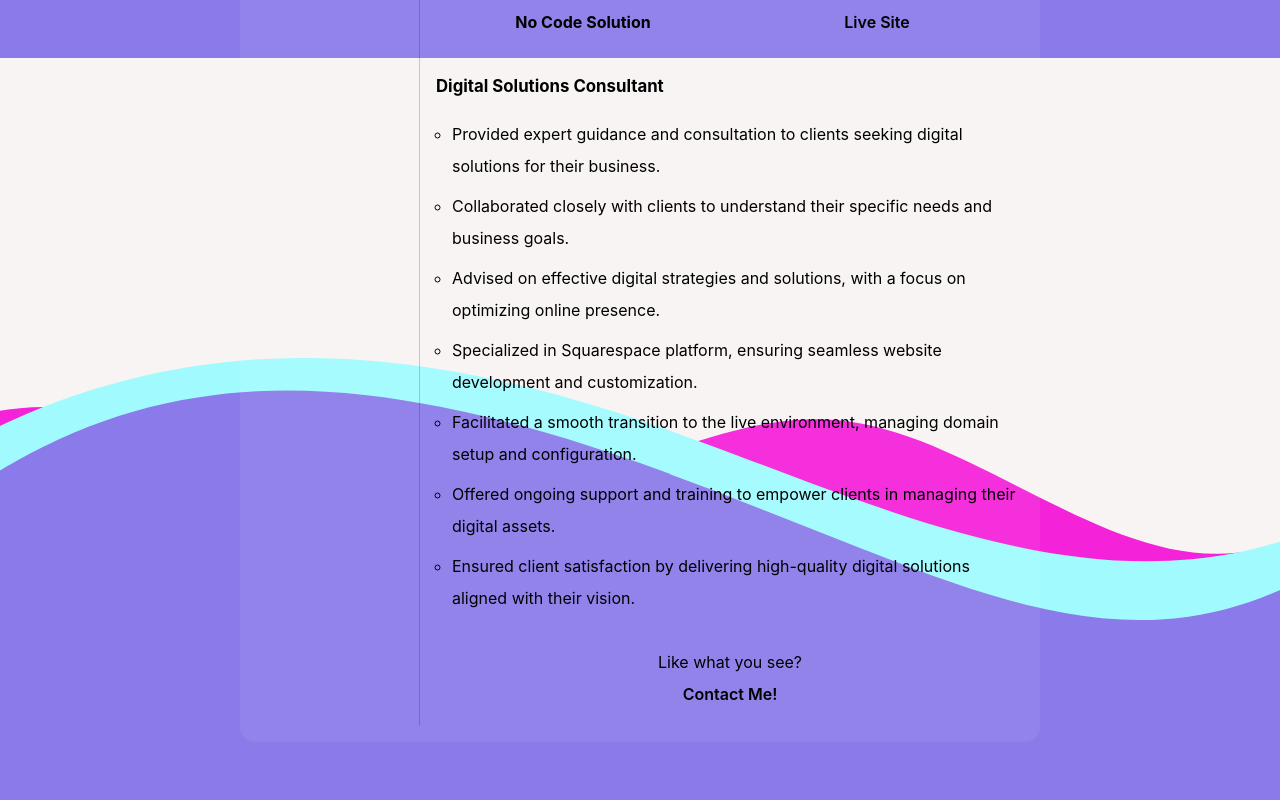
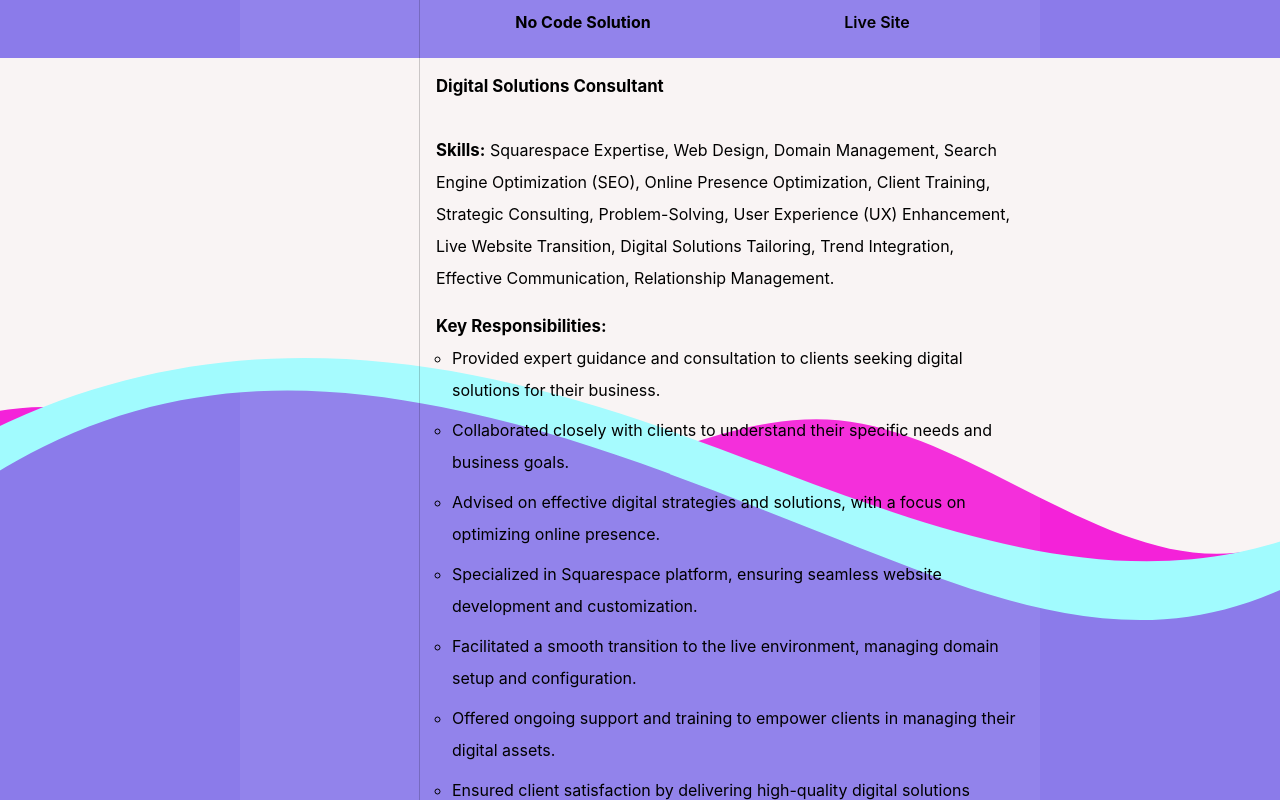
Before and after one commit to Gustavo0623/Gustavo-M-Portfolio, a React (Create React App) app in the folder frontend/: page /projects in a window 1280 px wide. Shown: the part 740-1540 px from the top of the page. Built offline with nearby package versions, Linux system fonts and the light colour scheme.

Commit message:
add skills to frontend projects

```diff
--- a/frontend/src/components/FtDetails.js
+++ b/frontend/src/components/FtDetails.js
@@ -6,7 +6,8 @@ function FTDetails () {
     return (
         <div id='fitTrack' className='fade-in'>
             <p className='msg' id='proj-role'><b className='msg role'>Project Lead</b></p>
-
+            <p className='msg'><b className='msg role'>Skills:</b> Team Leadership, Project Planning, Project Execution, Time Management, Project Communication, Collaboration, Agile Methodology, Web Development, Application Development, Website Maintenance, Feature Presentation, Functionalities Presentation.</p>
+            <b className='msg role'>Key Responsibilities:</b>
             <ul className='detail-list'>
                 <li className='list-item fade-in'>Led a three-member team to develop a fitness tracker application as the final project of a software development bootcamp</li>
                 <li className='list-item fade-in'>Oversaw the project planning and execution, ensuring the project was completed on time</li>
--- a/frontend/src/components/GWSD.js
+++ b/frontend/src/components/GWSD.js
@@ -5,7 +5,8 @@ const GWDetails = () => {
     return (
         <div id='fitTrack' className='fade-in'>
             <p className='msg' id='proj-role'><b className='msg role'>Digital Solutions Consultant</b></p>
-
+            <p className='msg'><b className='msg role'>Skills:</b> Squarespace Expertise, Web Design, Domain Management, Search Engine Optimization (SEO), Online Presence Optimization, Client Training, Strategic Consulting, Problem-Solving, User Experience (UX) Enhancement, Live Website Transition, Digital Solutions Tailoring, Trend Integration, Effective Communication, Relationship Management.</p>
+            <b className='msg role'>Key Responsibilities:</b>
             <ul className='detail-list'>
                 <li className='list-item fade-in'>Provided expert guidance and consultation to clients seeking digital solutions for their business.</li>
                 <li className='list-item fade-in'>Collaborated closely with clients to understand their specific needs and business goals.</li>
--- a/frontend/src/components/GoDetails.js
+++ b/frontend/src/components/GoDetails.js
@@ -6,7 +6,8 @@ function GoDetails () {
     return (
         <div id='fitTrack' className='fade-in'>
             <p className='msg' id='proj-role'><b className='msg role'>Project Developer </b></p>
-
+            <p className='msg'><b className='msg role'>Skills:</b> React, HTML, CSS, Bootstrap, Node, Express, PostgreSQL, Full-stack Development, Responsive Design, UX/UI Design, Game Logic, Testing, Debugging, Project Management, Technical Writing</p>
+            <b className='msg role'>Key Responsibilities:</b>
             <ul className='detail-list'>
                 <li className='list-item fade-in'>Designing and developing the client-side of "Go-Bird-Go" using React, HTML, CSS, and Bootstrap, showcasing my front-end development skills.</li>
                 <li className='list-item fade-in'>Implementing the server-side of "Go-Bird-Go" utilizing Node, Express, and PostgreSQL to create a functional back-end experience, highlighting my full-stack development abilities.</li>
```
